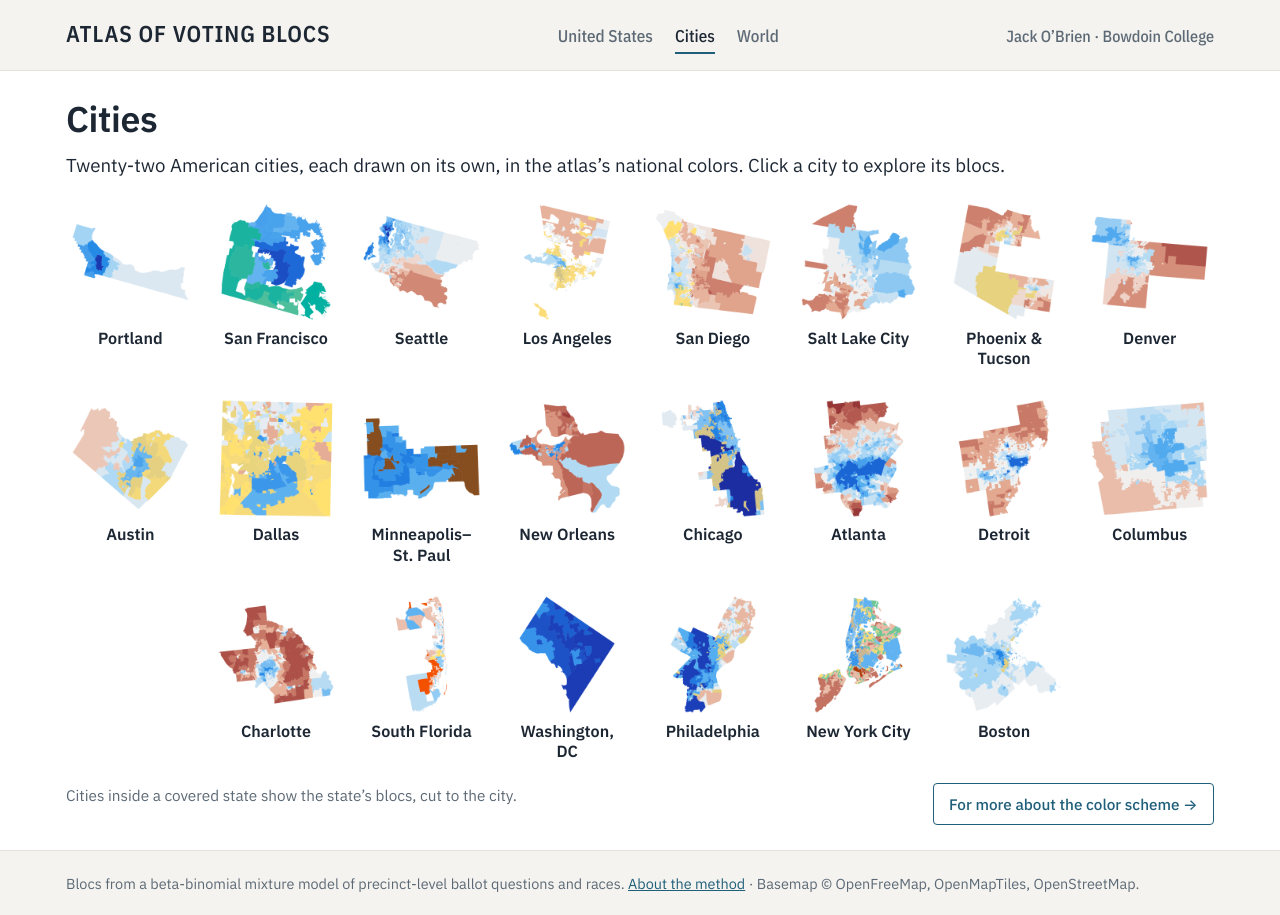
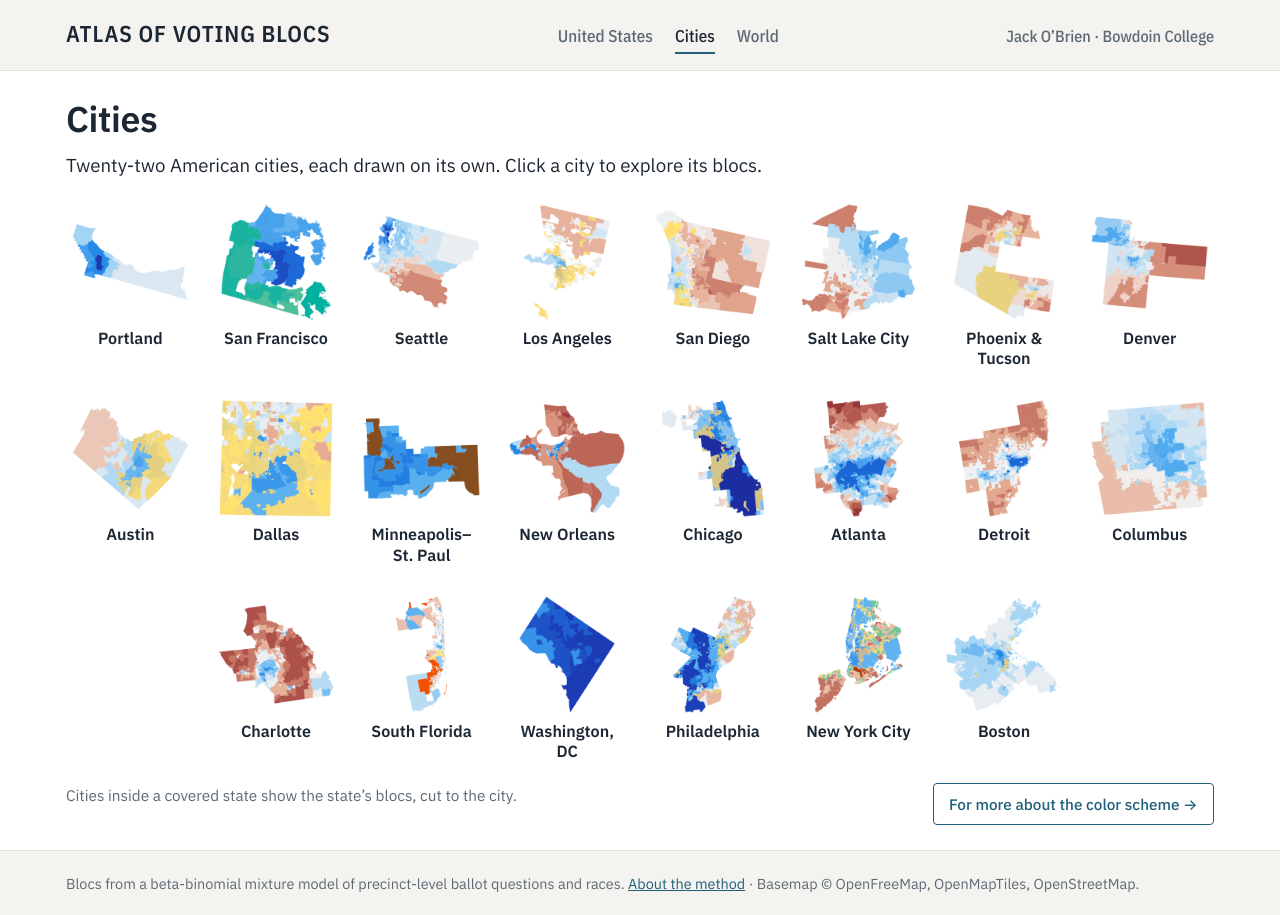
Before and after one commit to cascobayesian/atlas, a plain HTML site: page cities.html in a window 1280 px wide. Drawn offline with nearby package versions, Linux system fonts and the light colour scheme.

Commit message:
Cities: don't claim the tiles use the national colours
Co-Authored-By: Claude Opus 5.5 <noreply@anthropic.com>

```diff
--- a/cities.html
+++ b/cities.html
@@ -26,7 +26,7 @@
 </header>
 <main class="wrap">
 <h1 class="title">Cities</h1>
-<p class="us-lede">Twenty-two American cities, each drawn on its own, in the atlas&rsquo;s national colors. Click a city to explore its blocs.</p>
+<p class="us-lede">Twenty-two American cities, each drawn on its own. Click a city to explore its blocs.</p>
 <section class="city-grid" id="us">
   <figure data-state="portland" tabindex="0" role="button" aria-label="Show Portland"><img src="assets/cities/portland.png" width="600" height="600" alt="Voting blocs of Portland" loading="lazy"><figcaption>Portland</figcaption></figure>
   <figure data-state="sf" tabindex="0" role="button" aria-label="Show San Francisco"><img src="assets/cities/sf.png" width="600" height="600" alt="Voting blocs of San Francisco" loading="lazy"><figcaption>San Francisco</figcaption></figure>
```
